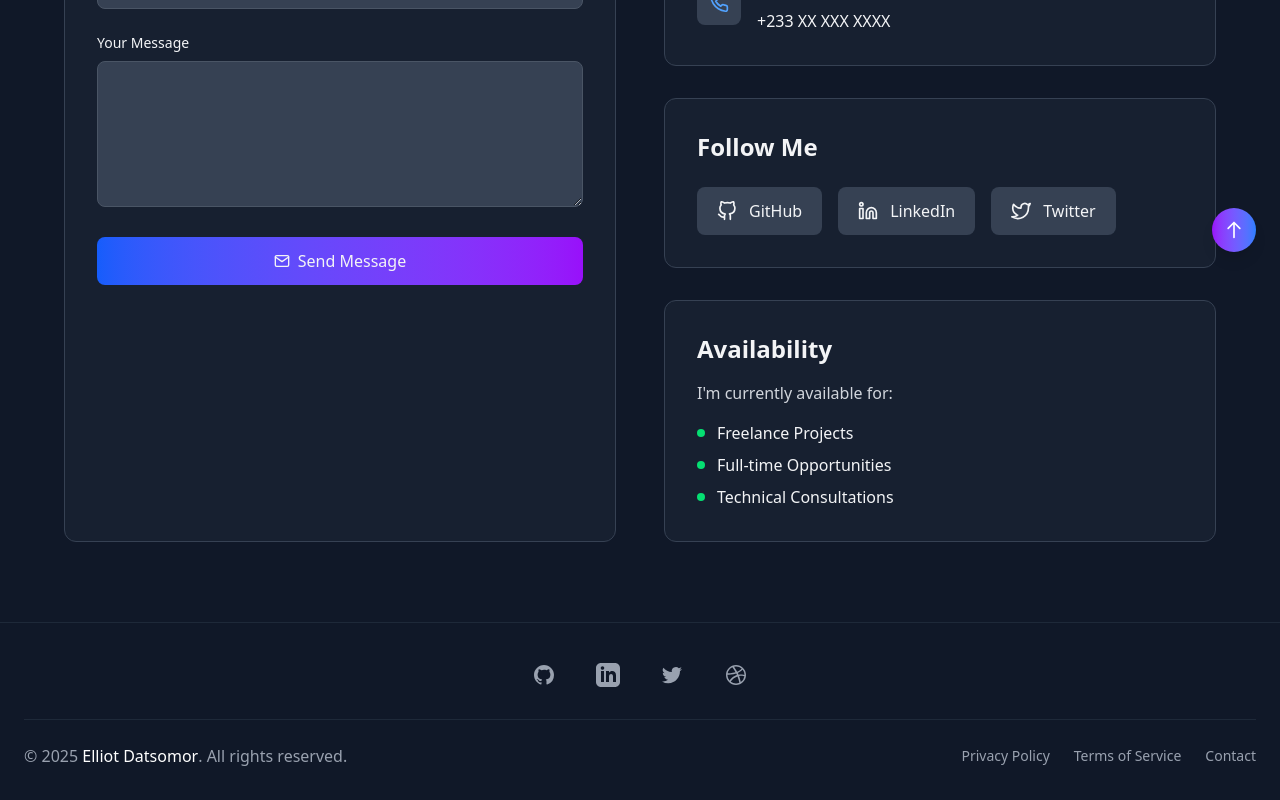
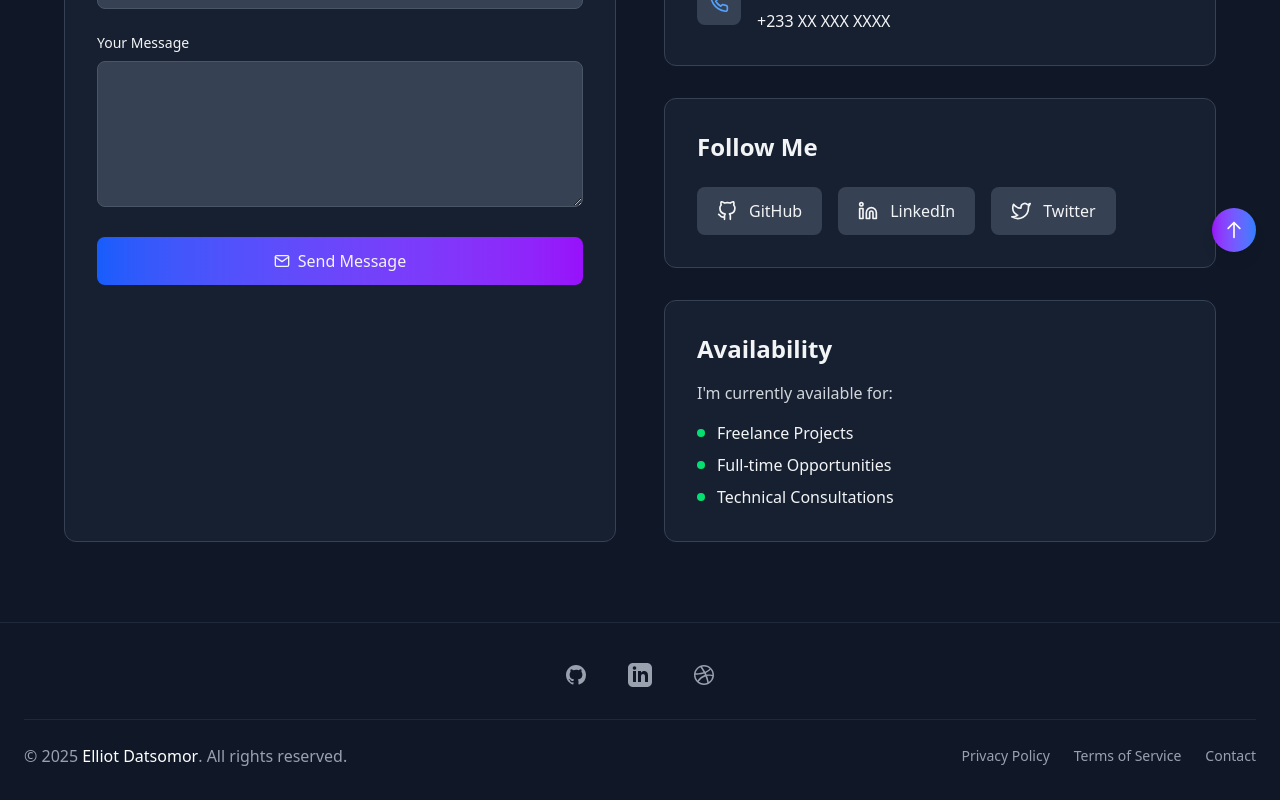
Before and after one commit to BossEl-566/My-portfolio, a React (Vite) app: page /contact in a window 1280 px wide. Shown: the part 524-1324 px from the top of the page. Built offline with nearby package versions, Linux system fonts and the light colour scheme.

Commit message:
Refactor code structure for improved readability and maintainability

```diff
--- a/index.html
+++ b/index.html
@@ -2,7 +2,7 @@
 <html lang="en">
   <head>
     <meta charset="UTF-8" />
-    <link rel="icon" type="image/svg+xml" href="/vite.svg" />
+    <link rel="icon" type="image/svg+xml" href="/file.svg" />
     <meta name="viewport" content="width=device-width, initial-scale=1.0" />
     <title>Elliot Datsomor</title>
   </head>
--- a/src/components/Footer.jsx
+++ b/src/components/Footer.jsx
@@ -6,10 +6,15 @@ const Footer = () => {
   const [hoveredItem, setHoveredItem] = useState(null);
 
   const socialLinks = [
-    { name: "GitHub", icon: "M12 2C6.477 2 2 6.484 2 12.017c0 4.425 2.865 8.18 6.839 9.504.5.092.682-.217.682-.483 0-.237-.008-.868-.013-1.703-2.782.605-3.369-1.343-3.369-1.343-.454-1.158-1.11-1.466-1.11-1.466-.908-.62.069-.608.069-.608 1.003.07 1.531 1.032 1.531 1.032.892 1.53 2.341 1.088 2.91.832.092-.647.35-1.088.636-1.338-2.22-.253-4.555-1.113-4.555-4.951 0-1.093.39-1.988 1.029-2.688-.103-.253-.446-1.272.098-2.65 0 0 .84-.27 2.75 1.026A9.564 9.564 0 0112 6.844c.85.004 1.705.115 2.504.337 1.909-1.296 2.747-1.027 2.747-1.027.546 1.379.202 2.398.1 2.651.64.7 1.028 1.595 1.028 2.688 0 3.848-2.339 4.695-4.566 4.943.359.309.678.92.678 1.855 0 1.338-.012 2.419-.012 2.747 0 .268.18.58.688.482A10.019 10.019 0 0022 12.017C22 6.484 17.522 2 12 2z" },
-    { name: "LinkedIn", icon: "M19 0h-14c-2.761 0-5 2.239-5 5v14c0 2.761 2.239 5 5 5h14c2.762 0 5-2.239 5-5v-14c0-2.761-2.238-5-5-5zm-11 19h-3v-11h3v11zm-1.5-12.268c-.966 0-1.75-.79-1.75-1.764s.784-1.764 1.75-1.764 1.75.79 1.75 1.764-.783 1.764-1.75 1.764zm13.5 12.268h-3v-5.604c0-3.368-4-3.113-4 0v5.604h-3v-11h3v1.765c1.396-2.586 7-2.777 7 2.476v6.759z" },
-    { name: "Twitter", icon: "M8.29 20.251c7.547 0 11.675-6.253 11.675-11.675 0-.178 0-.355-.012-.53A8.348 8.348 0 0022 5.92a8.19 8.19 0 01-2.357.646 4.118 4.118 0 001.804-2.27 8.224 8.224 0 01-2.605.996 4.107 4.107 0 00-6.993 3.743 11.65 11.65 0 01-8.457-4.287 4.106 4.106 0 001.27 5.477A4.072 4.072 0 012.8 9.713v.052a4.105 4.105 0 003.292 4.022 4.095 4.095 0 01-1.853.07 4.108 4.108 0 003.834 2.85A8.233 8.233 0 012 18.407a11.616 11.616 0 006.29 1.84" },
-    { name: "Dribbble", icon: "M12 2C6.48 2 2 6.48 2 12s4.48 10 10 10c5.51 0 10-4.48 10-10S17.51 2 12 2zm6.605 4.61a8.502 8.502 0 011.93 5.314c-.281-.054-3.101-.629-5.943-.271-.065-.141-.12-.293-.184-.445a25.416 25.416 0 00-.564-1.236c3.145-1.28 4.577-3.124 4.761-3.362zM12 3.475c2.17 0 4.154.813 5.662 2.148-.152.216-1.443 1.941-4.48 3.08-1.399-2.57-2.95-4.675-3.189-5A8.687 8.687 0 0112 3.475zm-3.633.803a53.896 53.896 0 013.167 4.935c-3.992 1.063-7.517 1.04-7.896 1.04a8.581 8.581 0 014.729-5.975zM3.453 12.01v-.26c.37.01 4.512.065 8.775-1.215.25.477.477.965.694 1.453-.109.033-.228.065-.336.098-4.404 1.42-6.747 5.303-6.942 5.629a8.522 8.522 0 01-2.19-5.705zM12 20.547a8.482 8.482 0 01-5.239-1.8c.152-.315 1.888-3.656 6.703-5.337.022-.01.033-.01.054-.022a35.318 35.318 0 011.823 6.475 8.4 8.4 0 01-3.341.684zm4.761-1.465c-.086-.52-.542-3.015-1.659-6.084 2.679-.423 5.022.271 5.314.369a8.468 8.468 0 01-3.655 5.715z" }
+    { name: "GitHub", icon: "M12 2C6.477 2 2 6.484 2 12.017c0 4.425 2.865 8.18 6.839 9.504.5.092.682-.217.682-.483 0-.237-.008-.868-.013-1.703-2.782.605-3.369-1.343-3.369-1.343-.454-1.158-1.11-1.466-1.11-1.466-.908-.62.069-.608.069-.608 1.003.07 1.531 1.032 1.531 1.032.892 1.53 2.341 1.088 2.91.832.092-.647.35-1.088.636-1.338-2.22-.253-4.555-1.113-4.555-4.951 0-1.093.39-1.988 1.029-2.688-.103-.253-.446-1.272.098-2.65 0 0 .84-.27 2.75 1.026A9.564 9.564 0 0112 6.844c.85.004 1.705.115 2.504.337 1.909-1.296 2.747-1.027 2.747-1.027.546 1.379.202 2.398.1 2.651.64.7 1.028 1.595 1.028 2.688 0 3.848-2.339 4.695-4.566 4.943.359.309.678.92.678 1.855 0 1.338-.012 2.419-.012 2.747 0 .268.18.58.688.482A10.019 10.019 0 0022 12.017C22 6.484 17.522 2 12 2z",
+      link: "https://github.com/BossEl-566"
+     },
+    { name: "LinkedIn", icon: "M19 0h-14c-2.761 0-5 2.239-5 5v14c0 2.761 2.239 5 5 5h14c2.762 0 5-2.239 5-5v-14c0-2.761-2.238-5-5-5zm-11 19h-3v-11h3v11zm-1.5-12.268c-.966 0-1.75-.79-1.75-1.764s.784-1.764 1.75-1.764 1.75.79 1.75 1.764-.783 1.764-1.75 1.764zm13.5 12.268h-3v-5.604c0-3.368-4-3.113-4 0v5.604h-3v-11h3v1.765c1.396-2.586 7-2.777 7 2.476v6.759z",
+      link: "https://www.linkedin.com/in/elliot-datsomor-972360216/"
+     },
+    { name: "Dribbble", icon: "M12 2C6.48 2 2 6.48 2 12s4.48 10 10 10c5.51 0 10-4.48 10-10S17.51 2 12 2zm6.605 4.61a8.502 8.502 0 011.93 5.314c-.281-.054-3.101-.629-5.943-.271-.065-.141-.12-.293-.184-.445a25.416 25.416 0 00-.564-1.236c3.145-1.28 4.577-3.124 4.761-3.362zM12 3.475c2.17 0 4.154.813 5.662 2.148-.152.216-1.443 1.941-4.48 3.08-1.399-2.57-2.95-4.675-3.189-5A8.687 8.687 0 0112 3.475zm-3.633.803a53.896 53.896 0 013.167 4.935c-3.992 1.063-7.517 1.04-7.896 1.04a8.581 8.581 0 014.729-5.975zM3.453 12.01v-.26c.37.01 4.512.065 8.775-1.215.25.477.477.965.694 1.453-.109.033-.228.065-.336.098-4.404 1.42-6.747 5.303-6.942 5.629a8.522 8.522 0 01-2.19-5.705zM12 20.547a8.482 8.482 0 01-5.239-1.8c.152-.315 1.888-3.656 6.703-5.337.022-.01.033-.01.054-.022a35.318 35.318 0 011.823 6.475 8.4 8.4 0 01-3.341.684zm4.761-1.465c-.086-.52-.542-3.015-1.659-6.084 2.679-.423 5.022.271 5.314.369a8.468 8.468 0 01-3.655 5.715z",
+      link: "https://dribbble.com/elliot-datsomor"
+     }
   ];
 
   return (
@@ -26,7 +31,8 @@ const Footer = () => {
           {socialLinks.map((link, index) => (
             <motion.a
               key={index}
-              href="#"
+              href={link.link}
+              target="_blank"
               className="relative p-2 group"
               onHoverStart={() => setHoveredItem(index)}
               onHoverEnd={() => setHoveredItem(null)}
```
Also changed, not shown: public/file.svg (added).
